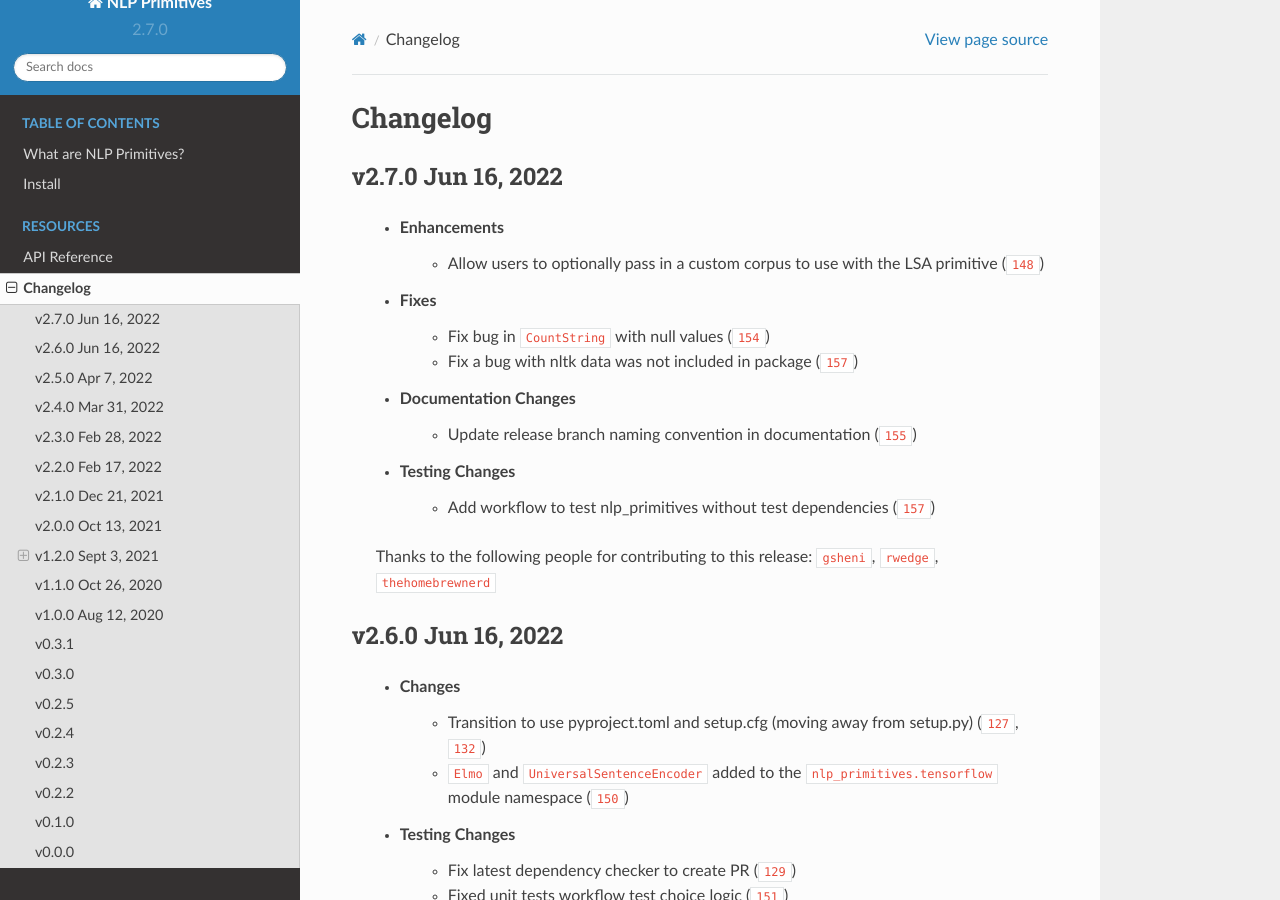
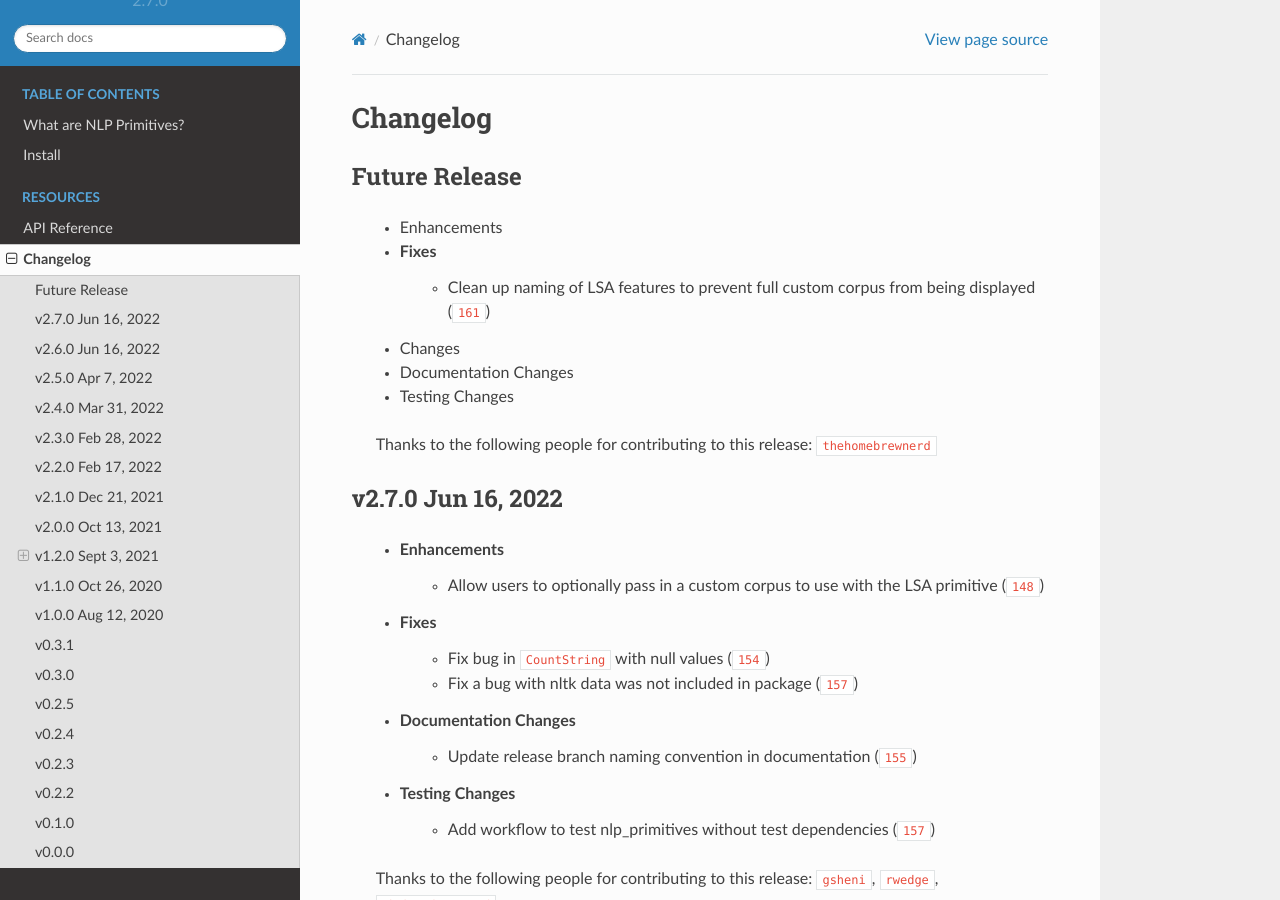
Before and after one commit to alteryx/nlp_primitives, a Sphinx documentation site: the page built from docs/source/changelog.rst, in a window 1280 px wide and 900 px high. Built offline with Sphinx 7.4.7 and the Read the Docs theme 2.0.0, drawn with Linux system fonts in a browser that asks for light colours; cross-references to code outside the pages are shown as plain code.

Commit message:
update release notes

```diff
--- a/docs/source/changelog.rst
+++ b/docs/source/changelog.rst
@@ -2,15 +2,17 @@
 Changelog
 =========
 
-.. Future Release
-  ==============
+Future Release
+==============
     * Enhancements
     * Fixes
+        * Clean up naming of LSA features to prevent full custom corpus from being displayed (:pr:`161`)
     * Changes
     * Documentation Changes
     * Testing Changes
 
-.. Thanks to the following people for contributing to this release:
+    Thanks to the following people for contributing to this release:
+    :user:`thehomebrewnerd`
 
 v2.7.0 Jun 16, 2022
 ===================
```
